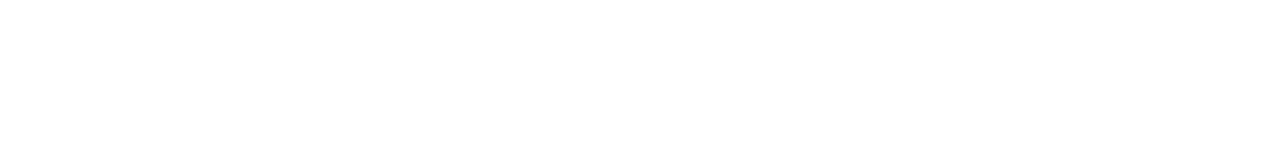
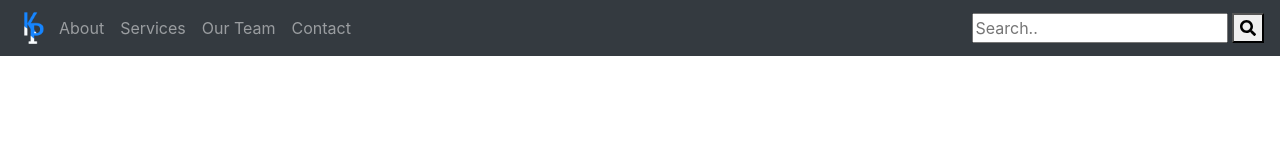
Before and after one commit to pizza40/web-kangparkir.github.io, a plain HTML site: page comingsoon.html in a window 1280 px wide. Drawn offline with nearby package versions, Linux system fonts and the light colour scheme.

Commit message:
mengedit navbar comingsoon.html

```diff
--- a/comingsoon.html
+++ b/comingsoon.html
@@ -1,16 +1,45 @@
 <!DOCTYPE html>
 <html lang="en">
 <head>
-    <meta charset="UTF-8">
-    <meta name="viewport" content="width=device-width, initial-scale=1.0">
-    <link rel="stylesheet" href="css/article.css">
+    <meta charset="utf-8">
+    <meta name="viewport" content="width=device-width, initial-scale=1, shrink-to-fit=no">
+
+    <!-- Bootstrap CSS -->
+    <link rel="stylesheet" href="https://maxcdn.bootstrapcdn.com/bootstrap/4.0.0/css/bootstrap.min.css" integrity="sha384-Gn5384xqQ1aoWXA+058RXPxPg6fy4IWvTNh0E263XmFcJlSAwiGgFAW/dAiS6JXm" crossorigin="anonymous">
+    <!-- CSS-->
+    <link href="css/style.css" rel="stylesheet">
+
+    <!-- font icon-->
+    <script src="https://use.fontawesome.com/releases/v5.13.0/js/all.js" crossorigin="anonymous"></script>
+
+    <!-- Icon Website-->
+    <link rel="icon" type="image/x-icon" href="img/logokp.png" />
+
     <title>Article</title>
 </head>
 <body>
-    <div class="nav-container">
-        <div class="wrapper">
-
+    <nav class="navbar navbar-expand-md navbar-dark fixed-top bg-dark">
+        <a href="#home"><img src="img/logokp.png" width="35" height="35" class="d-inline-block align-top" alt=""></a>
+        <div class="collapse navbar-collapse" id="navbarCollapse">
+          <ul class="navbar-nav mr-auto">
+            <li class="nav-item">
+              <a class="nav-link" href="#about">About <span class="sr-only">(current)</span></a>
+            </li>
+            <li class="nav-item">
+              <a class="nav-link" href="#services">Services</a>
+            </li>
+            <li class="nav-item">
+              <a class="nav-link " href="#team">Our Team</a>
+            </li>
+            <li class="nav-item">
+              <a class="nav-link " href="#contact">Contact</a>
+            </li>
+          </ul>
+          <form action="#">
+            <input type="text" placeholder="Search.." name="search">
+            <button type="submit"><i class="fa fa-search"></i></button>
+          </form>
         </div>
-    </div>
+      </nav>
 </body>
 </html>
```
